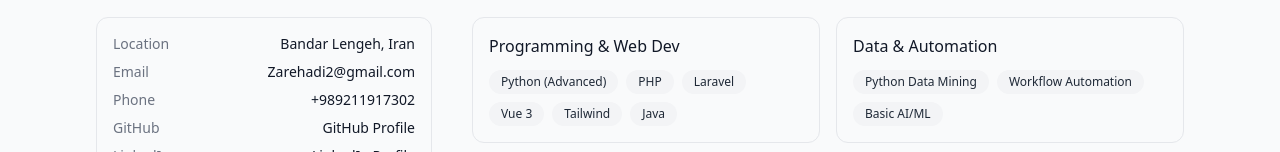
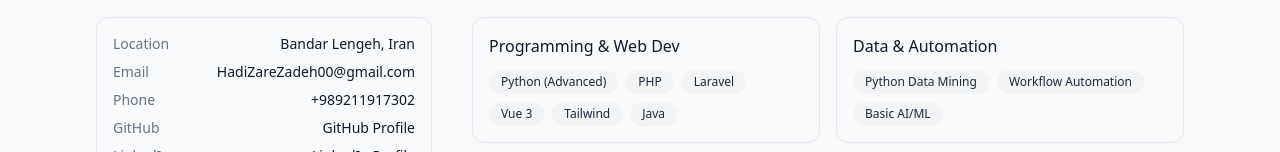
Before and after one commit to HadiZareZadeh/portfolio, a Vue app: page /about in a window 1280 px wide. Shown: the part 403-555 px from the top of the page. Built offline with nearby package versions, Linux system fonts and the light colour scheme.

Commit message:
feat: update portfolio content to match resume

```diff
--- a/src/pages/AboutPage.vue
+++ b/src/pages/AboutPage.vue
@@ -19,7 +19,7 @@
               </div>
               <div class="flex items-start justify-between gap-4">
                 <dt class="text-gray-500">Email</dt>
-                <dd class="text-gray-900 text-right"><a class="hover:underline" href="mailto:Zarehadi2@gmail.com">Zarehadi2@gmail.com</a></dd>
+                <dd class="text-gray-900 text-right"><a class="hover:underline" href="mailto:HadiZareZadeh00@gmail.com">HadiZareZadeh00@gmail.com</a></dd>
               </div>
               <div class="flex items-start justify-between gap-4">
                 <dt class="text-gray-500">Phone</dt>
--- a/src/pages/ContactPage.vue
+++ b/src/pages/ContactPage.vue
@@ -14,7 +14,7 @@
             <svg xmlns="http://www.w3.org/2000/svg" class="h-5 w-5" viewBox="0 0 24 24" fill="currentColor"><path d="M12 0c-6.626 0-12 5.373-12 12 0 5.302 3.438 9.8 8.207 11.387.6.111.793-.261.793-.577 0-.285-.01-1.04-.015-2.04-3.338.726-4.042-1.61-4.042-1.61-.546-1.387-1.333-1.756-1.333-1.756-1.089-.745.083-.73.083-.73 1.205.085 1.839 1.237 1.839 1.237 1.07 1.834 2.807 1.304 3.492 .997 .108-.775 .418-1.305 .762-1.605-2.665-.304-5.467-1.334-5.467-5.931 0-1.311 .469-2.381 1.236-3.221-.124-.303-.536-1.523 .117-3.176 0 0 1.008-.322 3.301 1.23 .957-.266 1.983-.399 3.003-.404 1.02 .005 2.047 .138 3.006 .404 2.291-1.552 3.297-1.23 3.297-1.23 .655 1.653 .243 2.873 .119 3.176 .77 .84 1.235 1.91 1.235 3.221 0 4.609-2.807 5.625-5.479 5.922 .43 .371 .823 1.102 .823 2.222 0 1.606-.015 2.898-.015 3.293 0 .319 .191 .694 .801 .576 4.765-1.589 8.199-6.086 8.199-11.386 0-6.627-5.373-12-12-12z"/></svg>
             GitHub
           </a>
-          <a href="mailto:Zarehadi2@gmail.com" class="inline-flex items-center gap-2 text-gray-700 hover:text-gray-900">
+          <a href="mailto:HadiZareZadeh00@gmail.com" class="inline-flex items-center gap-2 text-gray-700 hover:text-gray-900">
             <svg xmlns="http://www.w3.org/2000/svg" class="h-5 w-5" viewBox="0 0 24 24" fill="currentColor"><path d="M12 13.5l-11.99-7.5h23.98l-11.99 7.5zm0 2.25l-12-7.5v12.75h24v-12.75l-12 7.5z"/></svg>
             Email
           </a>
```
